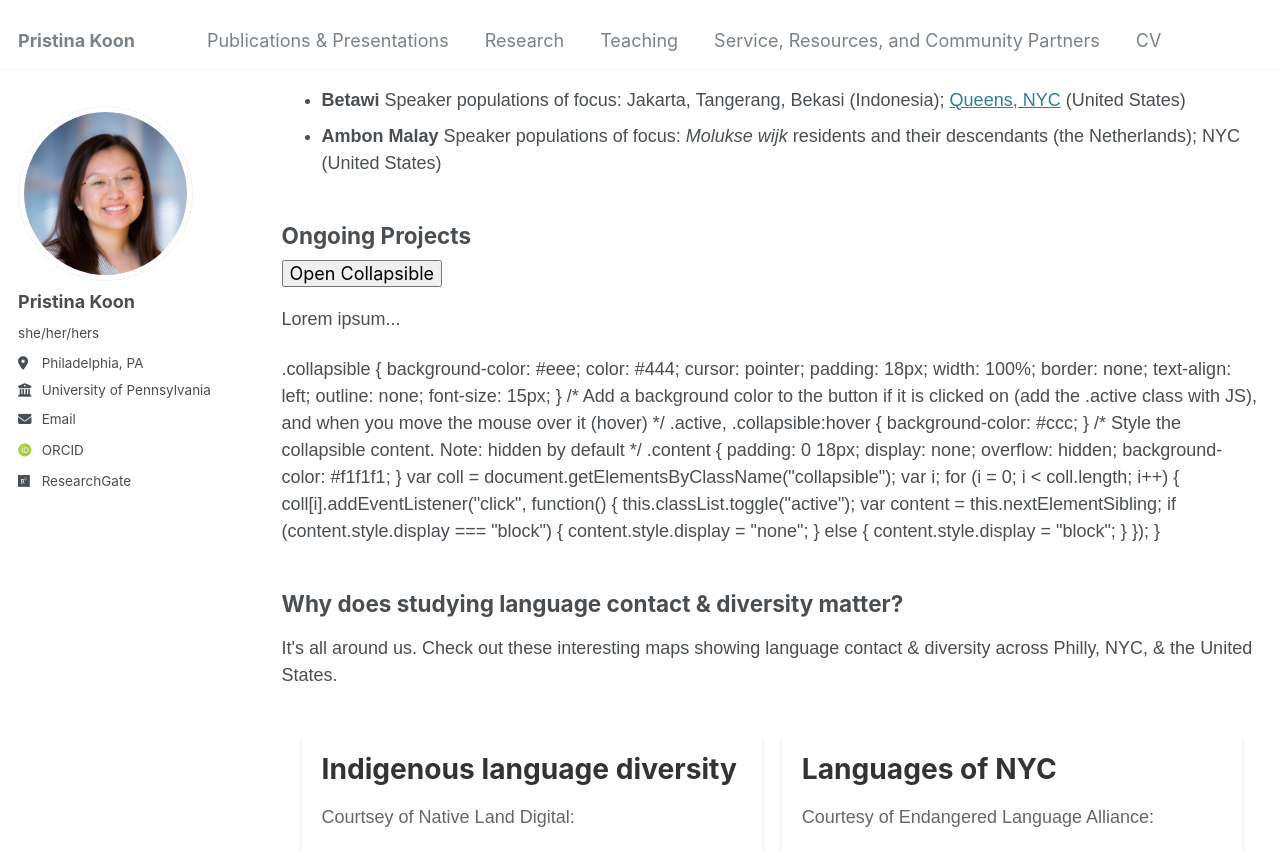
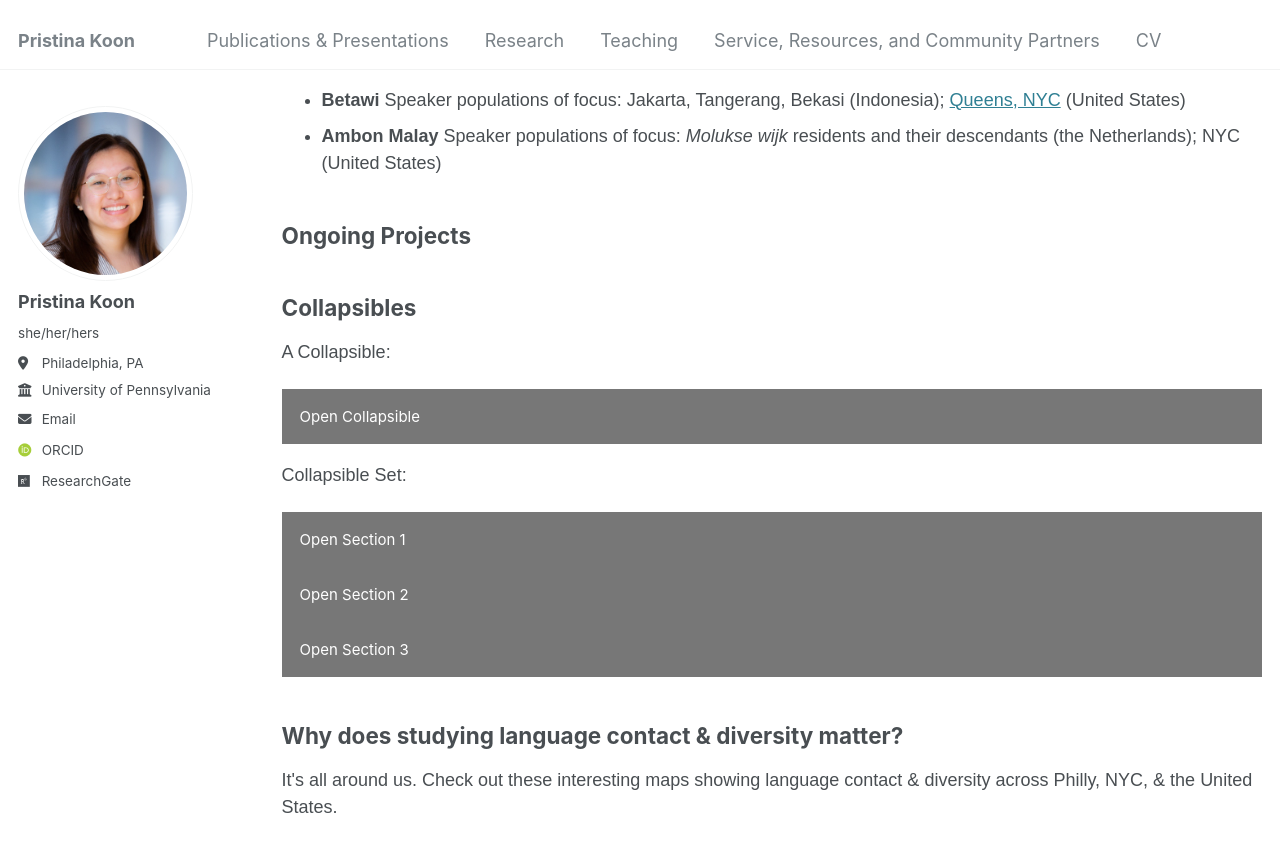
Before and after one commit to pristinakoon/pristinakoon.github.io, a Jekyll site: the page built from _pages/research.html, in a window 1280 px wide and 1400 px high, scrolled down 874 px, cut to the strip 0-851 px from the top of the window. Built offline with Jekyll 4.4.1, drawn with Linux system fonts in a browser that asks for light colours; some web fonts are replaced.

Commit message:
Update research.html

```diff
--- a/_pages/research.html
+++ b/_pages/research.html
@@ -41,13 +41,12 @@ author_profile: true
 
 <section>
     <h2>Ongoing Projects</h2>
-    <button type="button" class="collapsible">Open Collapsible</button>
-        <div class="content">
-          <p>Lorem ipsum...</p>
-        </div>
-        .collapsible {
-  background-color: #eee;
-  color: #444;
+    <head>
+<meta name="viewport" content="width=device-width, initial-scale=1">
+<style>
+.collapsible {
+  background-color: #777;
+  color: white;
   cursor: pointer;
   padding: 18px;
   width: 100%;
@@ -57,19 +56,44 @@ author_profile: true
   font-size: 15px;
 }
 
-/* Add a background color to the button if it is clicked on (add the .active class with JS), and when you move the mouse over it (hover) */
 .active, .collapsible:hover {
-  background-color: #ccc;
+  background-color: #555;
 }
 
-/* Style the collapsible content. Note: hidden by default */
 .content {
   padding: 0 18px;
   display: none;
   overflow: hidden;
   background-color: #f1f1f1;
 }
-    var coll = document.getElementsByClassName("collapsible");
+</style>
+</head>
+<body>
+
+<h2>Collapsibles</h2>
+
+<p>A Collapsible:</p>
+<button type="button" class="collapsible">Open Collapsible</button>
+<div class="content">
+  <p>Lorem ipsum dolor sit amet, consectetur adipisicing elit, sed do eiusmod tempor incididunt ut labore et dolore magna aliqua. Ut enim ad minim veniam, quis nostrud exercitation ullamco laboris nisi ut aliquip ex ea commodo consequat.</p>
+</div>
+
+<p>Collapsible Set:</p>
+<button type="button" class="collapsible">Open Section 1</button>
+<div class="content">
+  <p>Lorem ipsum dolor sit amet, consectetur adipisicing elit, sed do eiusmod tempor incididunt ut labore et dolore magna aliqua. Ut enim ad minim veniam, quis nostrud exercitation ullamco laboris nisi ut aliquip ex ea commodo consequat.</p>
+</div>
+<button type="button" class="collapsible">Open Section 2</button>
+<div class="content">
+  <p>Lorem ipsum dolor sit amet, consectetur adipisicing elit, sed do eiusmod tempor incididunt ut labore et dolore magna aliqua. Ut enim ad minim veniam, quis nostrud exercitation ullamco laboris nisi ut aliquip ex ea commodo consequat.</p>
+</div>
+<button type="button" class="collapsible">Open Section 3</button>
+<div class="content">
+  <p>Lorem ipsum dolor sit amet, consectetur adipisicing elit, sed do eiusmod tempor incididunt ut labore et dolore magna aliqua. Ut enim ad minim veniam, quis nostrud exercitation ullamco laboris nisi ut aliquip ex ea commodo consequat.</p>
+</div>
+
+<script>
+var coll = document.getElementsByClassName("collapsible");
 var i;
 
 for (i = 0; i < coll.length; i++) {
@@ -83,6 +107,9 @@ for (i = 0; i < coll.length; i++) {
     }
   });
 }
+</script>
+
+</body>
 </section>
 
 <section>
```
